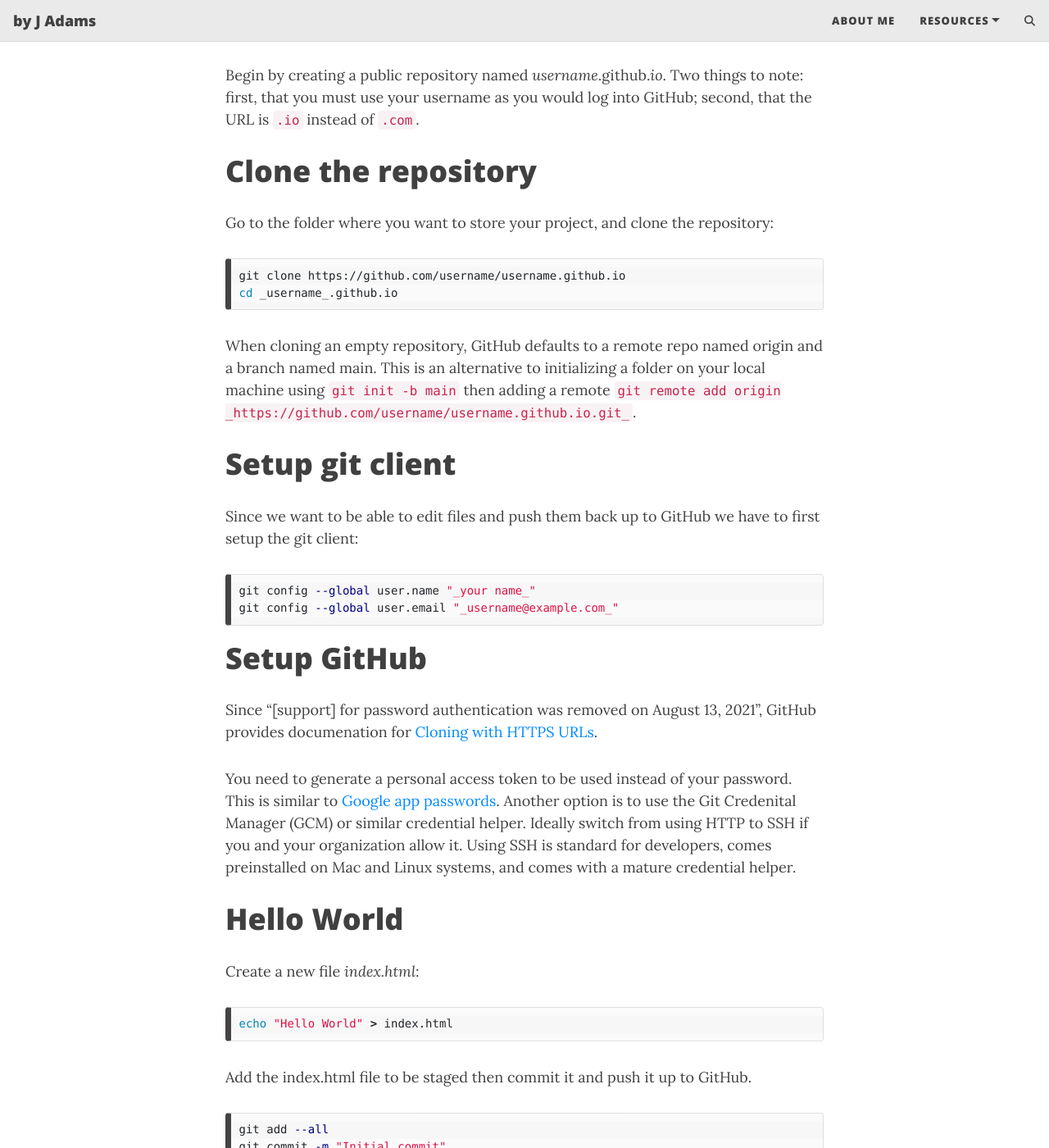
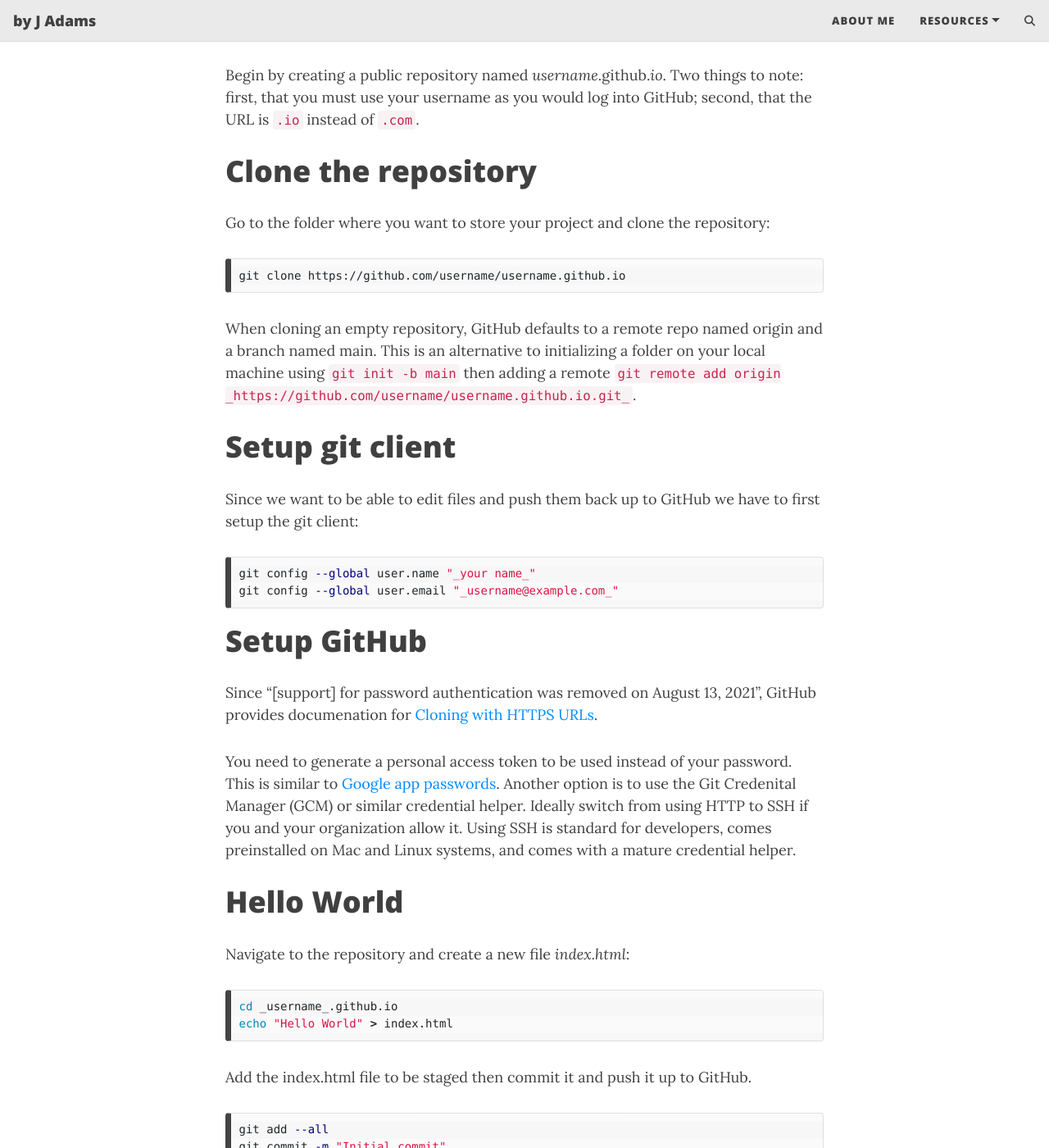
Before and after one commit to byjadams/byjadams.github.io, a Jekyll site: the page built from github-pages.md, in a window 1280 px wide and 1400 px high, scrolled down 406 px. Shown: the whole window at 82% size. Built offline with Jekyll 4.4.1, drawn with Linux system fonts in a browser that asks for light colours; comment, search, counter and statistics services are not loaded.

Commit message:
Grouped the hello world example together
Initially I felt that cloning and navigating to the folder was more of the logical step, but explaining what cloning an empty repository does makes it feel like two steps.

````diff
--- a/github-pages.md
+++ b/github-pages.md
@@ -30,8 +29,9 @@ Since "[support] for password authentication was removed on August 13, 2021", Gi
 You need to generate a personal access token to be used instead of your password.  This is similar to [Google app passwords](https://support.google.com/accounts/answer/185833?hl=en). Another option is to use the Git Credenital Manager (GCM) or similar credential helper. Ideally switch from using HTTP to SSH if you and your organization allow it. Using SSH is standard for developers, comes preinstalled on Mac and Linux systems, and comes with a mature credential helper.
 
 # Hello World
-Create a new file _index.html_:
+Navigate to the repository and create a new file _index.html_:
 ```bash
+cd _username_.github.io
 echo "Hello World" > index.html
 ```
 
````
Also changed, not shown: other parts of github-pages.md (+1 -2 lines).
